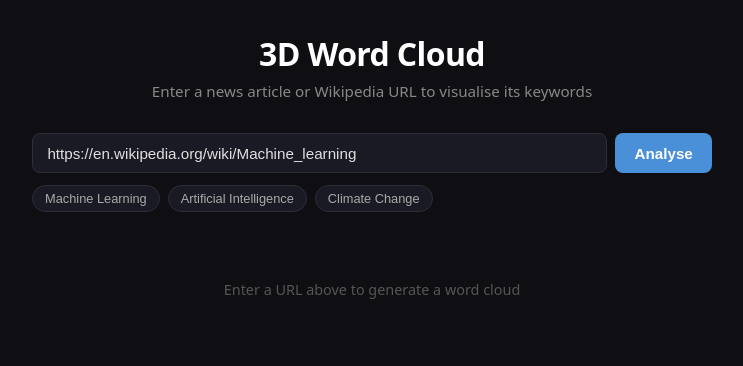
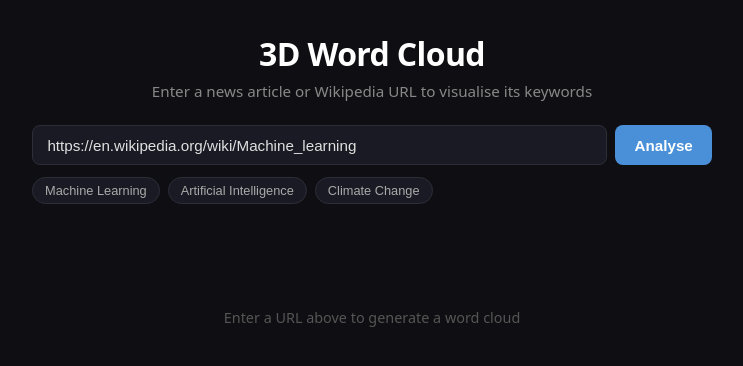
Before and after one commit to SaiHarshith-18/3D-Word-Cloud-SaiHarshith, a React (Vite) app in the folder frontend/: page / in a window 1280 px wide. Shown: the top 366 px of the page, without its empty margins (268-1011 px from the left). Built offline with nearby package versions, Linux system fonts and the light colour scheme.

Commit message:
frontend theme changes

```diff
--- a/frontend/src/App.tsx
+++ b/frontend/src/App.tsx
@@ -12,11 +12,24 @@ function App() {
         <p className="app-subtitle">Enter a news article or Wikipedia URL to visualise its keywords</p>
       </header>
 
-      <main className="app-main">
+      <section className="input-section">
         <UrlInput onSubmit={analyze} loading={loading} error={error} />
-        <WordCloud3D keywords={keywords} />
-        {keywords.length === 0 && !loading && (
-          <p className="empty-state">Enter a URL above to generate a word cloud</p>
+      </section>
+
+      <main className="cloud-section">
+        {keywords.length > 0 ? (
+          <>
+            <WordCloud3D keywords={keywords} />
+            <div className="legend">
+              <span className="legend-label">Low</span>
+              <div className="legend-gradient" />
+              <span className="legend-label">High</span>
+            </div>
+          </>
+        ) : (
+          !loading && (
+            <p className="empty-state">Enter a URL above to generate a word cloud</p>
+          )
         )}
       </main>
     </div>
--- a/frontend/src/index.css
+++ b/frontend/src/index.css
@@ -5,7 +5,7 @@
 }
 
 body {
-  font-family: system-ui, sans-serif;
+  font-family: system-ui, -apple-system, sans-serif;
   background: #0f0f13;
   color: #e0e0e0;
   min-height: 100vh;
@@ -17,12 +17,12 @@ body {
   flex-direction: column;
   align-items: center;
   min-height: 100vh;
-  padding: 2rem 1rem;
+  padding: 2rem 1rem 1rem;
 }
 
 .app-header {
   text-align: center;
-  margin-bottom: 2rem;
+  margin-bottom: 1.5rem;
 }
 
 .app-title {
@@ -38,13 +38,21 @@ body {
   color: #888;
 }
 
-.app-main {
+/* ── Input section (narrow) ── */
+.input-section {
   width: 100%;
   max-width: 680px;
+  margin-bottom: 1.5rem;
+}
+
+/* ── Cloud section (wide) ── */
+.cloud-section {
+  width: 100%;
+  max-width: 900px;
   display: flex;
   flex-direction: column;
   align-items: center;
-  gap: 1.25rem;
+  flex: 1;
 }
 
 /* ── URL input area ── */
@@ -69,7 +77,7 @@ body {
   color: #e0e0e0;
   font-size: 0.95rem;
   outline: none;
-  transition: border-color 0.2s;
+  transition: border-color 0.2s, box-shadow 0.2s;
 }
 
 .url-input:focus {
@@ -158,10 +166,33 @@ body {
 /* ── 3D Canvas ── */
 .canvas-container {
   width: 100%;
-  height: 500px;
+  height: 520px;
   border-radius: 12px;
   background: radial-gradient(ellipse at center, #1a1a2e 0%, #0f0f13 70%);
+  border: 1px solid #1e1e2a;
   overflow: hidden;
+}
+
+/* ── Legend ── */
+.legend {
+  display: flex;
+  align-items: center;
+  gap: 0.5rem;
+  margin-top: 0.75rem;
+}
+
+.legend-label {
+  font-size: 0.7rem;
+  color: #666;
+  text-transform: uppercase;
+  letter-spacing: 0.05em;
+}
+
+.legend-gradient {
+  width: 120px;
+  height: 6px;
+  border-radius: 3px;
+  background: linear-gradient(to right, #4a90d9, #50e3c2, #f5a623);
 }
 
 /* ── Word tooltip ── */
@@ -191,5 +222,5 @@ body {
 .empty-state {
   font-size: 0.9rem;
   color: #555;
-  margin-top: 3rem;
+  margin-top: 5rem;
 }
```
